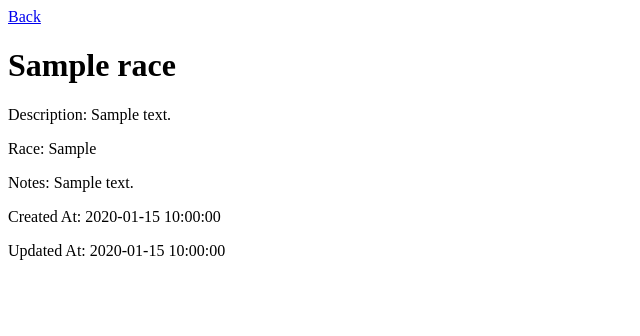
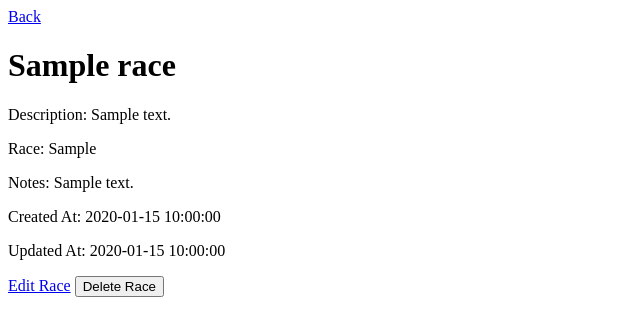
Before and after one commit to wrenstuff/World-Building-Manager, a Flask app: page /view-race/1 in a window 1280 px wide. Shown: the top 336 px of the page, without its empty margins (0-640 px from the left). Run offline with Flask 3, Linux system fonts and the light colour scheme; tables that the repository leaves empty hold one stand-in row (values such as "Sample post"); parts of the project's set-up code (start-up, migrations or seed data) failed here and were passed over.

Commit message:
Add edit and delete actions to view templates
Added 'Edit' and 'Delete' buttons to the event, race, religion, settlement, and world view templates for easier management. Also fixed a typo in the edit_race route in app.py to use 'race_id' instead of 'race-id'.

```diff
--- a/app.py
+++ b/app.py
@@ -128,7 +128,7 @@ def view_race(race_id):
         return "Race not found", 404
     return render_template('view/view-race.html', race=race)
 
-@app.route('/edit-race/<int:race-id>', methods=['GET','POST'])
+@app.route('/edit-race/<int:race_id>', methods=['GET','POST'])
 def edit_race(race_id):
     race = Races.query.get(race_id)
     if not race:
--- a/templates/view/view-race.html
+++ b/templates/view/view-race.html
@@ -19,6 +19,12 @@
         <p>Updated At: {{ race.updated_at }}</p>
     </div>
 
+    <div class="actions">
+        <a href="{{ url_for('edit_race', race_id=race.id) }}">Edit Race</a>
+        <form action="{{ url_for('delete_race', race_id=race.id) }}" method="POST" style="display:inline;">
+            <button type="submit">Delete Race</button>
+        </form>
+    </div>
 </body>
 
 </html>
```
Also changed, not shown: templates/view/view-event.html (+7 -0 lines), templates/view/view-religion.html (+7 -0 lines), templates/view/view-settlement.html (+7 -0 lines), templates/view/view-world.html (+7 -0 lines).
